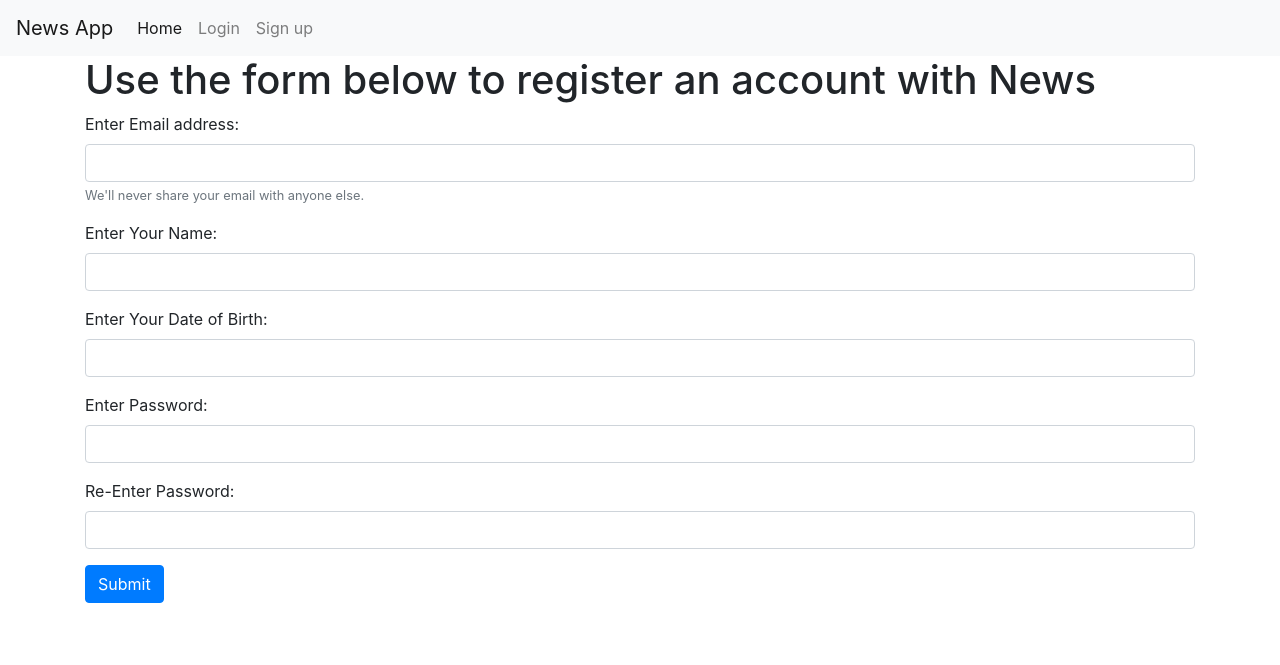
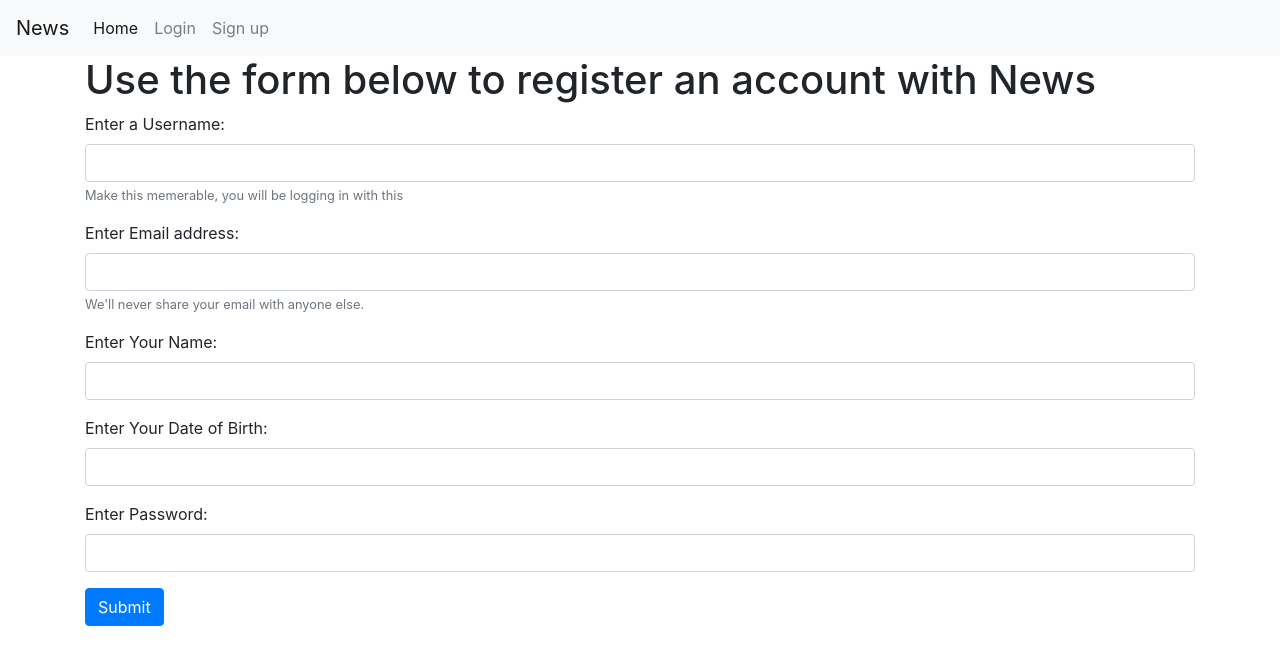
Before and after one commit to YoungHotBrown/Web-Programming, a Django app: page /register in a window 1280 px wide. Shown: the top 665 px of the page. Run offline with Django 3.2, Linux system fonts and the light colour scheme.

Commit message:
Users Can register

```diff
--- a/Newsapp/mainapp/templates/mainapp/base.html
+++ b/Newsapp/mainapp/templates/mainapp/base.html
@@ -16,7 +16,7 @@
 
     <header>
         <nav class="navbar navbar-expand-lg navbar-light bg-light">
-            <a class="navbar-brand" href="{% url 'index' %}">News App</a>
+            <a class="navbar-brand" href="{% url 'index' %}">{{ appname }}</a>
             <button class="navbar-toggler" type="button" data-toggle="collapse" data-target="#navbarNav" aria-controls="navbarNav" aria-expanded="false" aria-label="Toggle navigation">
               <span class="navbar-toggler-icon"></span>
             </button>
@@ -59,9 +59,10 @@
         </nav>
 
     </header>
-
-    {% block content %}
-    {% endblock %}
+    <div class="main">
+        {% block content %}
+        {% endblock %}
+    </div>
 
     <!-- Bootstrap Bundle.js -->
     <script src="https://cdn.jsdelivr.net/npm/bootstrap@4.5.3/dist/js/bootstrap.bundle.min.js" integrity="sha384-ho+j7jyWK8fNQe+A12Hb8AhRq26LrZ/JpcUGGOn+Y7RsweNrtN/tE3MoK7ZeZDyx" crossorigin="anonymous"></script>
--- a/Newsapp/mainapp/templates/mainapp/register.html
+++ b/Newsapp/mainapp/templates/mainapp/register.html
@@ -7,7 +7,12 @@
 
         <form method="POST" action="">
             {% csrf_token %}
-            <!-- ADD USERNAME FIELD AND MAKE EMAIL JUST A FIELD NOT NEEDED FOR LOGIN - EMAIL WILL BE USED TO SEND MEMEBER A REG EMAIL LATER ON -->
+
+            <div class="form-group">
+                <label for="Username">Enter a Username:</label>
+                <input type="text" class="form-control" id="User" aria-describedby="email" name="Username">
+                <small id="emailHelp" class="form-text text-muted">Make this memerable, you will be logging in with this</small>
+            </div>
 
             <div class="form-group">
               <label for="Email">Enter Email address:</label>
@@ -30,10 +35,11 @@
               <input type="password" class="form-control" id="Password" name="Password">
             </div>
 
-            <div class="form-group">
+            <!-- CONSIDER REMOVING DOUBLE PASSWORD CHECK -->
+            <!-- <div class="form-group">
                 <label for="ConfirmPassword">Re-Enter Password:</label>
                 <input type="password" class="form-control" id="ConfirmPassword" name="Password2">
-            </div>
+            </div> -->
 
             <button type="submit" class="btn btn-primary">Submit</button>
         </form>
--- /dev/null
+++ b/Newsapp/mainapp/templates/mainapp/userRegistered.html
@@ -0,0 +1,4 @@
+{% extends 'mainapp/base.html'%}
+{% block content %}
+    <h1>You have Successfully been registered {{ userName }}, Welcome to  {{ appname }}</h1>
+{% endblock %}
--- a/Newsapp/mainapp/views.py
+++ b/Newsapp/mainapp/views.py
@@ -2,6 +2,8 @@ from django.shortcuts import render
 from django.http import HttpResponse, Http404
 #for testing remove later
 from django.views.decorators.csrf import csrf_exempt
+
+from .models import Member, Article
 
 # Create your views here.
 
@@ -18,13 +20,25 @@ def register(request):
 
 @csrf_exempt # just for testing purposes cant pass csrf using insomnia
 def makeAccount(request):
-    email = request.POST["Email"]
-    name = request.POST["Flname"]
-    dob = request.POST["DOB"]
-    password = request.POST["Password"]
+    #taking all form values out of the POST Dictionairy
+    #USE INSOMNIA TO TEST HAVENT ACTUALLY SET THE FROM ACTION TO THIS YET
 
-    if email and name and dob and password:
-        HttpResponse("bad man")
+    if 'Username' in request.POST and 'Email' in request.POST and 'Flname' in request.POST and 'DOB' in request.POST and 'Password' in request.POST:
+        username = request.POST["Username"]
+        email = request.POST["Email"]
+        name = request.POST["Flname"]
+        dob = request.POST["DOB"]
+        password = request.POST["Password"]
+
+        #return HttpResponse("lol")
+        #Save the member
+        member = Member(username = username, email = email, first_name = name, date_of_birth = dob)
+        member.set_password(password) #Automatically Hashes the password
+
+        try: member.save()
+        except IntegrityError: raise Http404('Error User could not be registered') # user is registered but integrity error not working
+        # Potentially add feature to email new member
+        context = {'appname': appname, 'userName': name}
+        return render(request, 'mainapp/userRegistered.html', context)
     else:
-        raise Http404("Wasteman")
-#not complete will finish this
+        raise Http404("RAHH U MAD")
```
Also changed, not shown: Newsapp/db.sqlite3.
